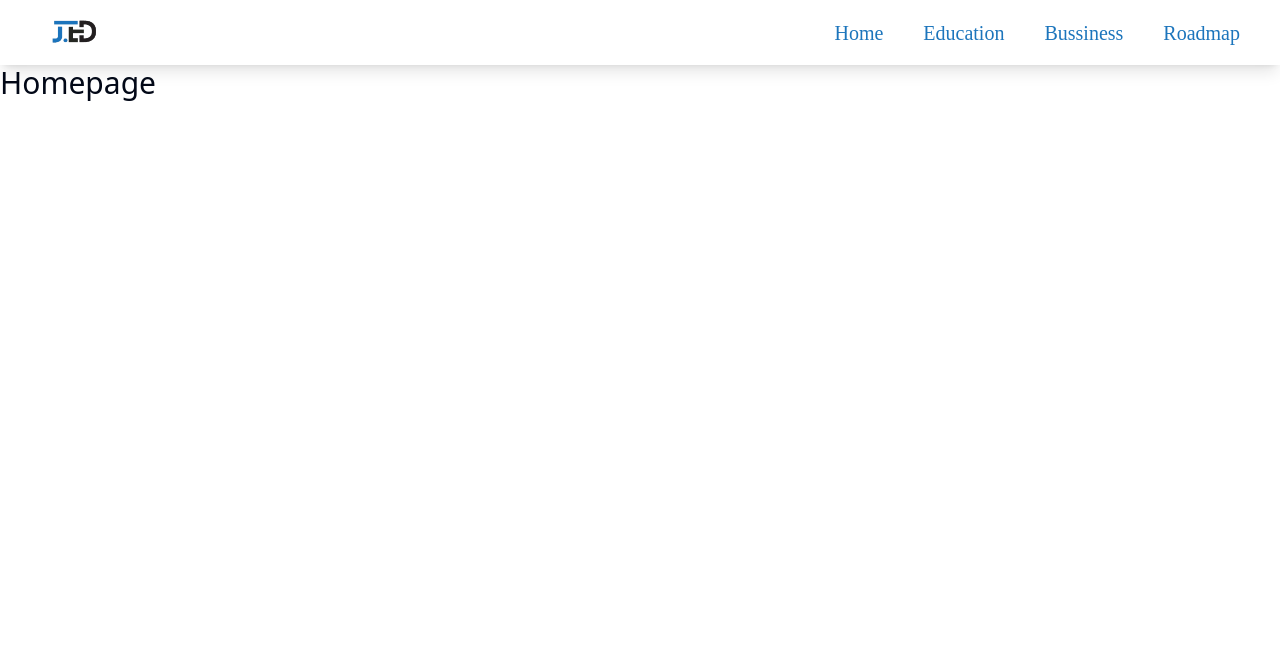
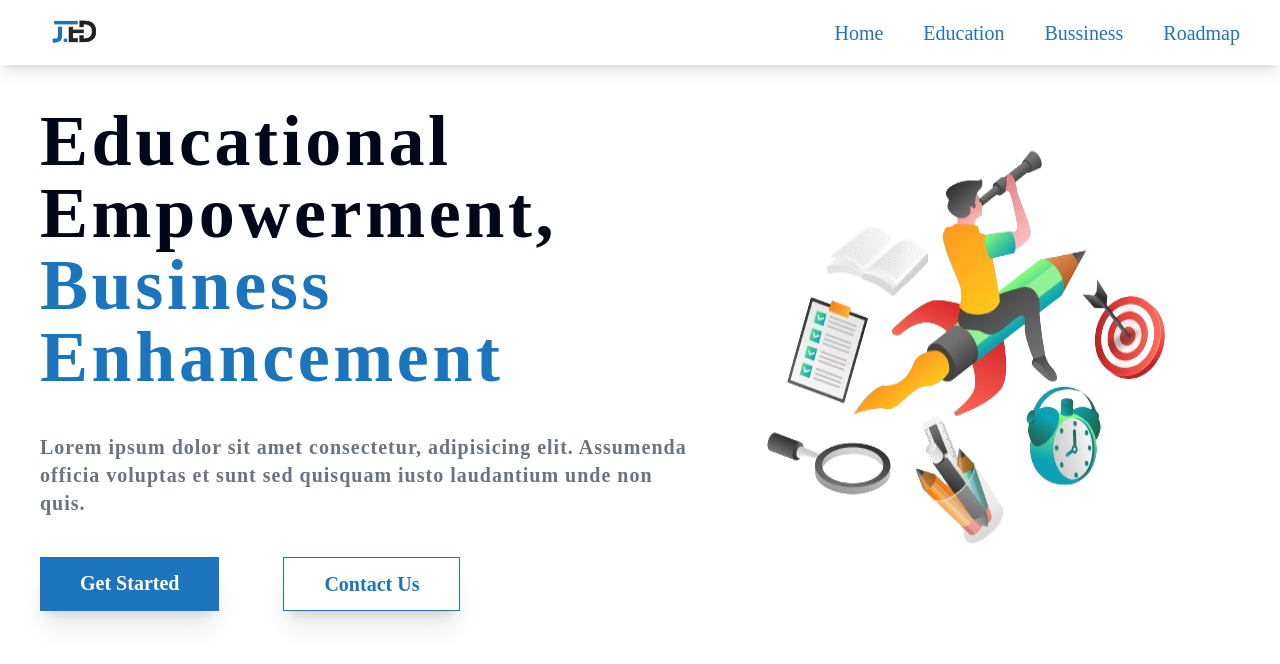
Before and after one commit to MorteyKafui/jaesem-website, an Astro site: page / in a window 1280 px wide. Built offline with nearby package versions, Linux system fonts and the light colour scheme; Astro itself is replaced by a stand-in of ours; a web font is replaced by a local one.

Commit message:
add showcase

```diff
--- a/package.json
+++ b/package.json
@@ -21,6 +21,7 @@
     "astro": "^4.1.1",
     "class-variance-authority": "^0.7.0",
     "clsx": "^2.1.0",
+    "gsap": "^3.12.4",
     "lucide-react": "^0.309.0",
     "react": "^18.2.0",
     "react-dom": "^18.2.0",
--- a/src/components/Navbar.astro
+++ b/src/components/Navbar.astro
@@ -9,7 +9,7 @@ export const navItems = [
 ];
 ---
 
-<nav class="shadow-lg">
+<nav class="shadow-lg w-[100vw]">
   <div
     class="max-w-screen-xl container mx-auto px-10 flex justify-between items-center"
   >
@@ -25,7 +25,7 @@ export const navItems = [
         ))
       }
     </ul>
-    <div class="block md:hidden">
+    <div class="block lg:hidden">
       <MobileNav client:load />
     </div>
   </div>
--- /dev/null
+++ b/src/components/Showcase.astro
@@ -0,0 +1,66 @@
+<header class="h-[100dvh]">
+  <div
+    class="max-w-screen-xl container mx-auto px-10 py-10 flex justify-between"
+  >
+    <div class="hero-title hero-content flex flex-col gap-10">
+      <h1
+        class="font-nunito font-bold text-4xl text-center lg:text-left lg:text-7xl tracking-wider"
+      >
+        Educational Empowerment, <span class="text-blueColor"
+          >Business Enhancement</span
+        >
+      </h1>
+      <p
+        class="hero-text lg:text-xl text-gray-500 tracking-wider font-bold text-sm text-center lg:text-left"
+      >
+        Lorem ipsum dolor sit amet consectetur, adipisicing elit. Assumenda
+        officia voluptas et sunt sed quisquam iusto laudantium unde non quis.
+      </p>
+      <div
+        class="flex flex-col lg:flex-row gap-8 lg:gap-16 text-xl font-bold btn"
+      >
+        <a
+          href="/business"
+          class="bg-blueColor text-center text-white px-10 py-3 shadow-xl hover:text-blueColor hover:border hover:border-blueColor hover:bg-white transition-all duration-1000"
+          >Get Started
+        </a>
+        <a
+          href="#"
+          class="px-10 py-3 text-center border border-blueColor text-blueColor shadow-xl hover:text-white hover:border hover:bg-blueColor transition-all duration-1000"
+          >Contact Us</a
+        >
+      </div>
+    </div>
+    <img
+      class="hero-img hidden lg:block"
+      src="/images/hero-img.png"
+      alt="showcase image"
+    />
+  </div>
+</header>
+
+<script>
+  import { gsap } from "gsap";
+
+  const tl = gsap.timeline({
+    defaults: { opacity: 0, yoyo: true, ease: "back" },
+  });
+
+  tl.from(".hero-title", {
+    y: 100,
+  });
+
+  tl.from(".hero-img", {
+    x: 200,
+    // delay: 1,
+  });
+
+  tl.from(".hero-text", {
+    x: -200,
+    // delay: 1,
+  });
+
+  tl.from(".btn", {
+    y: 200,
+  });
+</script>
--- a/src/pages/index.astro
+++ b/src/pages/index.astro
@@ -1,7 +1,8 @@
 ---
+import Showcase from "@/components/Showcase.astro";
 import MainLayout from "../layouts/MainLayout.astro";
 ---
 
 <MainLayout>
-  <h1 class="text-3xl">Homepage</h1>
+  <Showcase />
 </MainLayout>
--- a/src/styles/globals.css
+++ b/src/styles/globals.css
@@ -124,3 +124,7 @@
   font-display: swap;
   font-style: normal;
 }
+
+body {
+  font-family: "Supreme-Regular";
+}
```
Also changed, not shown: public/images/hero-img.png (added), 1 other file.
